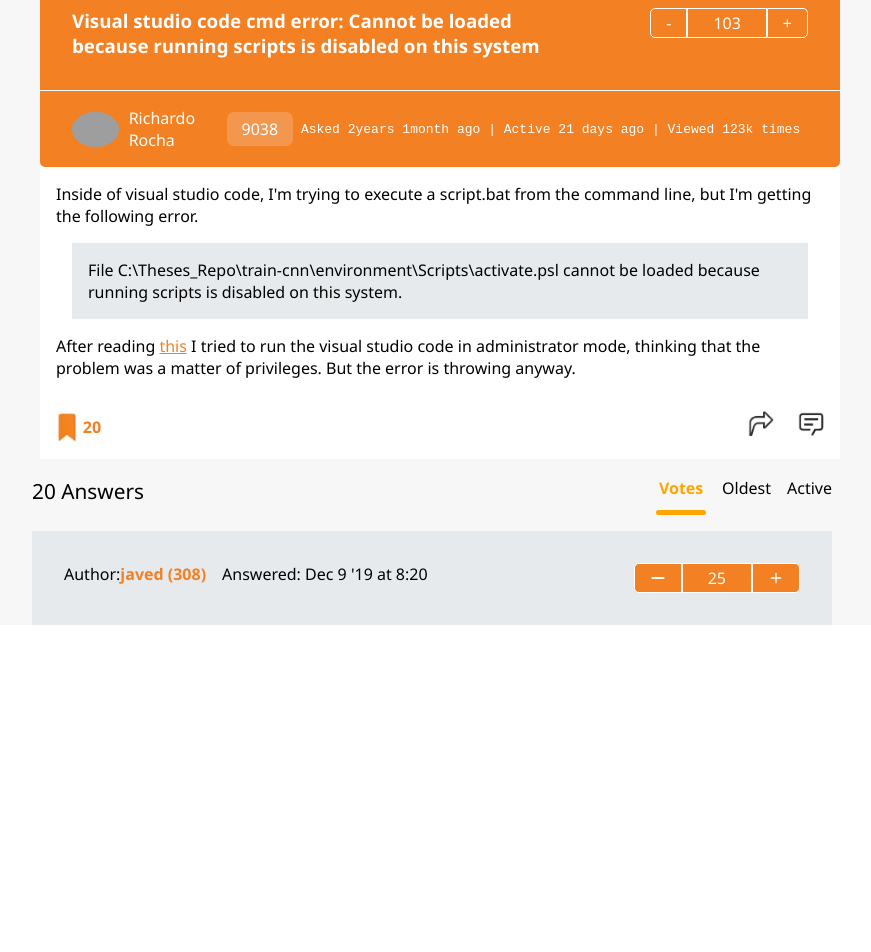
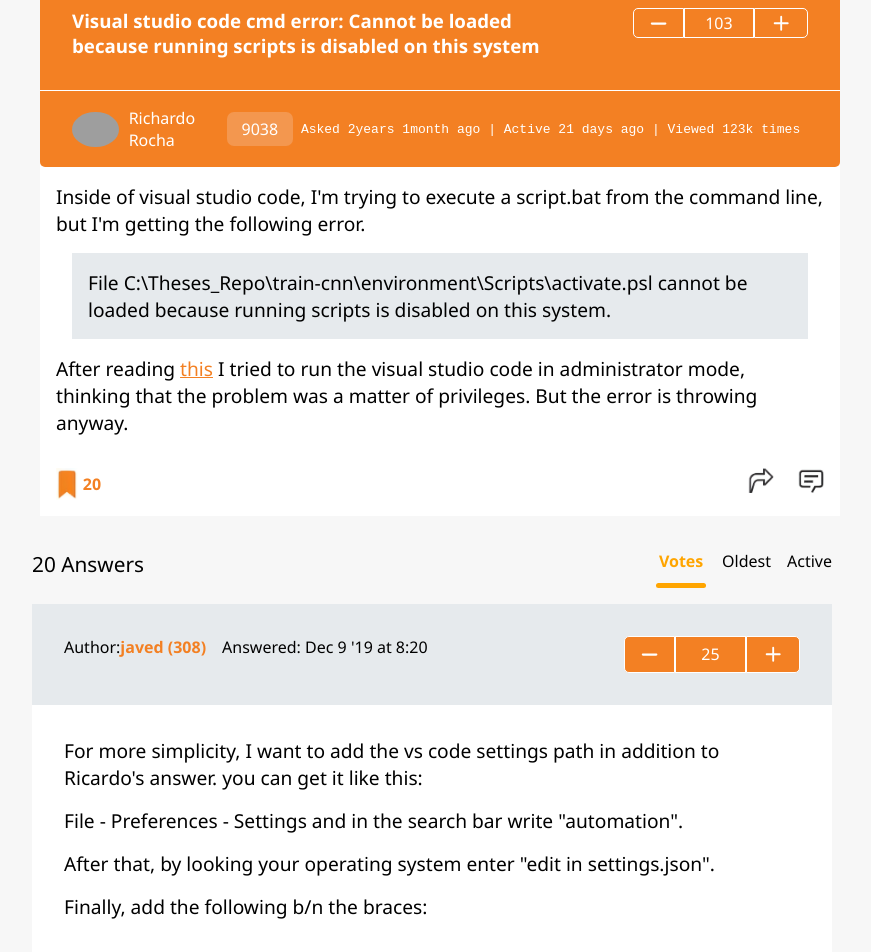
Before and after one commit to abhishekdasz/StackoverflowClone, a React (Create React App) app: page / in a window 1280 px wide. Shown: the part 76-1028 px from the top of the page, without its empty margins (208-1079 px from the left). Before the commit the page ends 800 px from the top, so only its background shows below. Built offline with nearby package versions, Linux system fonts and the light colour scheme; grey boxes are pictures that could not be loaded.

Commit message:
creating the answer-section

```diff
--- a/src/components/Answers.jsx
+++ b/src/components/Answers.jsx
@@ -7,6 +7,8 @@
   return (
     <div className='answers-section'>
         <div className="answers-container">
+
+
             <div className="ans-nav">
                 <p> 20 Answers </p>
                 <div className="nav">
@@ -30,6 +32,14 @@
                     <p id='plus'> <FiPlus/> </p>
                 </div>
             </div>
+
+
+            <div className="answer-desc">
+                <p> For more simplicity, I want to add the vs code settings path in addition to Ricardo's answer. you can get it like this: </p>
+                <p> File - Preferences - Settings and in the search bar write "automation". </p>
+                <p> After that, by looking your operating system enter "edit in settings.json". </p>
+                <p> Finally, add the following b/n the braces:  </p>
+            </div>
         </div>
     </div>
   )
--- a/src/components/Answers.scss
+++ b/src/components/Answers.scss
@@ -6,12 +6,12 @@
     {
         display: flex;
         flex-direction: column;
-        gap: 1rem;
         .ans-nav
         {
             display: flex;
             justify-content: space-between;
-
+            margin-top: 1rem;
+            margin-bottom: 1rem;
             p
             {
                 font-size: 1.3rem;
@@ -83,6 +83,7 @@
                 {
                     border-radius: 5px 0px 0px 5px;
                     cursor: pointer;
+                    font-size: 1.2rem;
                 }
                 #num
                 {
@@ -94,8 +95,20 @@
                 {
                     border-radius: 0px 5px 5px 0px;
                     cursor: pointer;
+                    font-size: 1.4rem;
                 }
             }
         }
+
+
+        .answer-desc
+        {
+            padding: 2rem;
+            background-color: #fff;
+            display: flex;
+            flex-direction: column;
+            gap: 1rem;
+            font-size: 1.2rem;
+        }
     }
 }
--- a/src/components/Questions.jsx
+++ b/src/components/Questions.jsx
@@ -3,6 +3,8 @@
 import saveImg from '../assets/save-tag.png'
 import shareImg from '../assets/share.png'
 import commentImg from '../assets/comment.png'
+import { FaMinus} from "react-icons/fa6";
+import { FiPlus } from "react-icons/fi";
 
 const Questions = () => {
   return (
@@ -16,9 +18,9 @@
                     <h3> Visual studio code cmd error: Cannot be loaded because running scripts is disabled on this system </h3>
                     <div className="numbers">
                         <div className="number">
-                            <p id='minus'> - </p>
+                            <p id='minus'> <FaMinus/> </p>
                             <p id='num'> 103 </p>
-                            <p id='plus'> + </p>
+                            <p id='plus'> <FiPlus/> </p>
                         </div>
                     </div>
                 </div>
--- a/src/index.css
+++ b/src/index.css
@@ -60,6 +60,8 @@
 {
   border: 1px solid #fff;
   padding: 3px 15px;
+  display: flex;
+  align-items: center;
 }
 .question-title .number p :nth-child(2)
 {
@@ -69,10 +71,11 @@
 {
   border-radius: 5px 0px 0px 5px;
   cursor: pointer;
+  font-size: 1.2rem;
 }
 #num
 {
-  padding: 0 25px;
+  padding: 0 20px;
   display: flex;
   align-items: center;
 }
@@ -80,6 +83,7 @@
 {
   border-radius: 0px 5px 5px 0px;
   cursor: pointer;
+  font-size: 1.4rem;
 }
 
 .question-author-details
@@ -122,6 +126,7 @@
 .questions-description
 {
   padding: 1rem;
+  font-size: 1.2rem;
 }
 .compiler
 {
```
